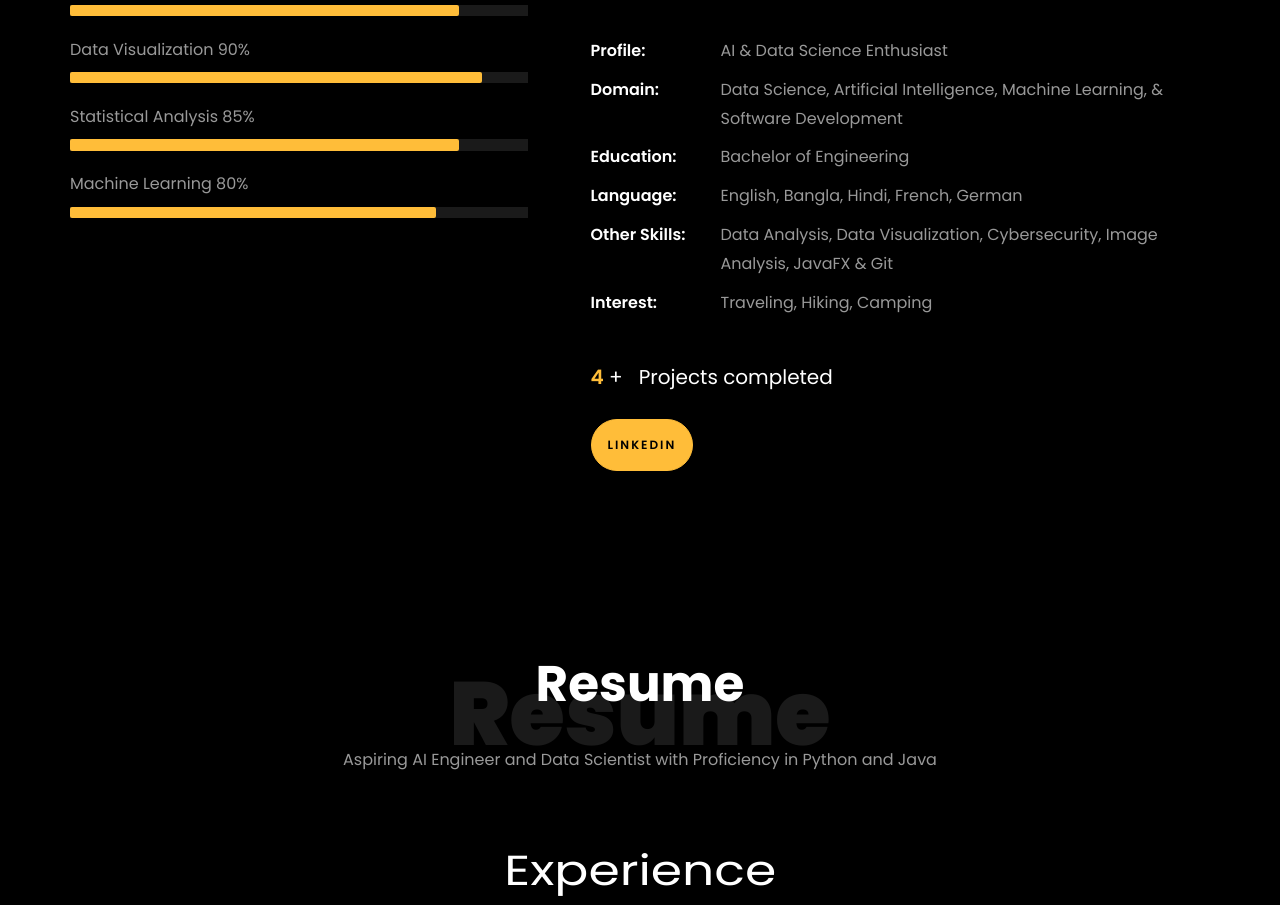
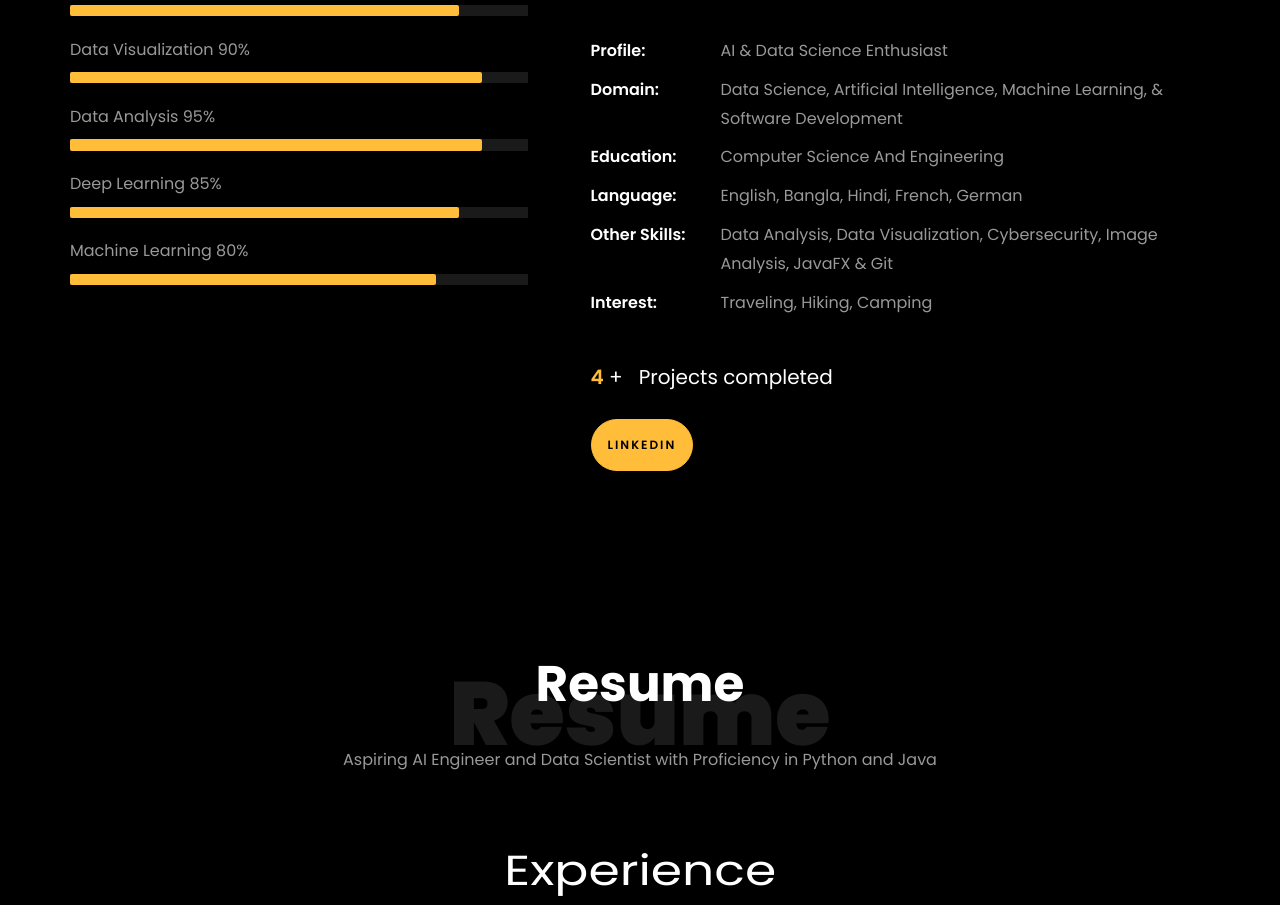
Before and after one commit to Protik234972/Protik234972.github.io, a plain HTML site: page index.html in a window 1280 px wide. Shown: the part 1252-2157 px from the top of the page. Drawn offline with Linux system fonts and the light colour scheme; files whose address does not match are found by name.

Commit message:
Updated index.html

```diff
--- a/index.html
+++ b/index.html
@@ -196,7 +196,7 @@
 								</h2>
 								<!-- <h2 class="d-flex" style="margin-bottom: 0">With over 5 years of experience</h2> -->
 								<!-- <br> -->
-								<p><a href="https://www.youtube.com/@RishabhMishraOfficial"
+								<p><a href="#"
 										class="btn btn-primary py-3 px-4">YouTube</a>
 									<a href="https://github.com/Protik234972"
 										class="btn btn-white btn-outline-white py-3 px-4">My works</a>
@@ -262,7 +262,13 @@
 											aria-valuenow="90" aria-valuemin="0" aria-valuemax="100"></div>
 									</div>
 
-									<span>Statistical Analysis</span> <span class="pull-right">85%</span>
+									<span>Data Analysis</span> <span class="pull-right">95%</span>
+									<div class="progress">
+										<div class="progress-bar" role="progressbar" style="width: 90%"
+											aria-valuenow="95" aria-valuemin="0" aria-valuemax="100"></div>
+									</div>
+
+									<span>Deep Learning</span> <span class="pull-right">85%</span>
 									<div class="progress">
 										<div class="progress-bar" role="progressbar" style="width: 85%"
 											aria-valuenow="85" aria-valuemin="0" aria-valuemax="100"></div>
@@ -300,7 +306,7 @@
 									</li>
 									<li class="d-flex"><span>Domain:</span> <span>Data Science, Artificial Intelligence,
 											Machine Learning, &amp; Software Development</span></li>
-									<li class="d-flex"><span>Education:</span> <span>Bachelor of Engineering</span></li>
+									<li class="d-flex"><span>Education:</span> <span>Computer Science And Engineering</span></li>
 									<li class="d-flex"><span>Language:</span> <span>English, Bangla, Hindi, French,
 											German</span></li>
 									<li class="d-flex"><span>Other Skills:</span> <span>Data Analysis, Data
```
